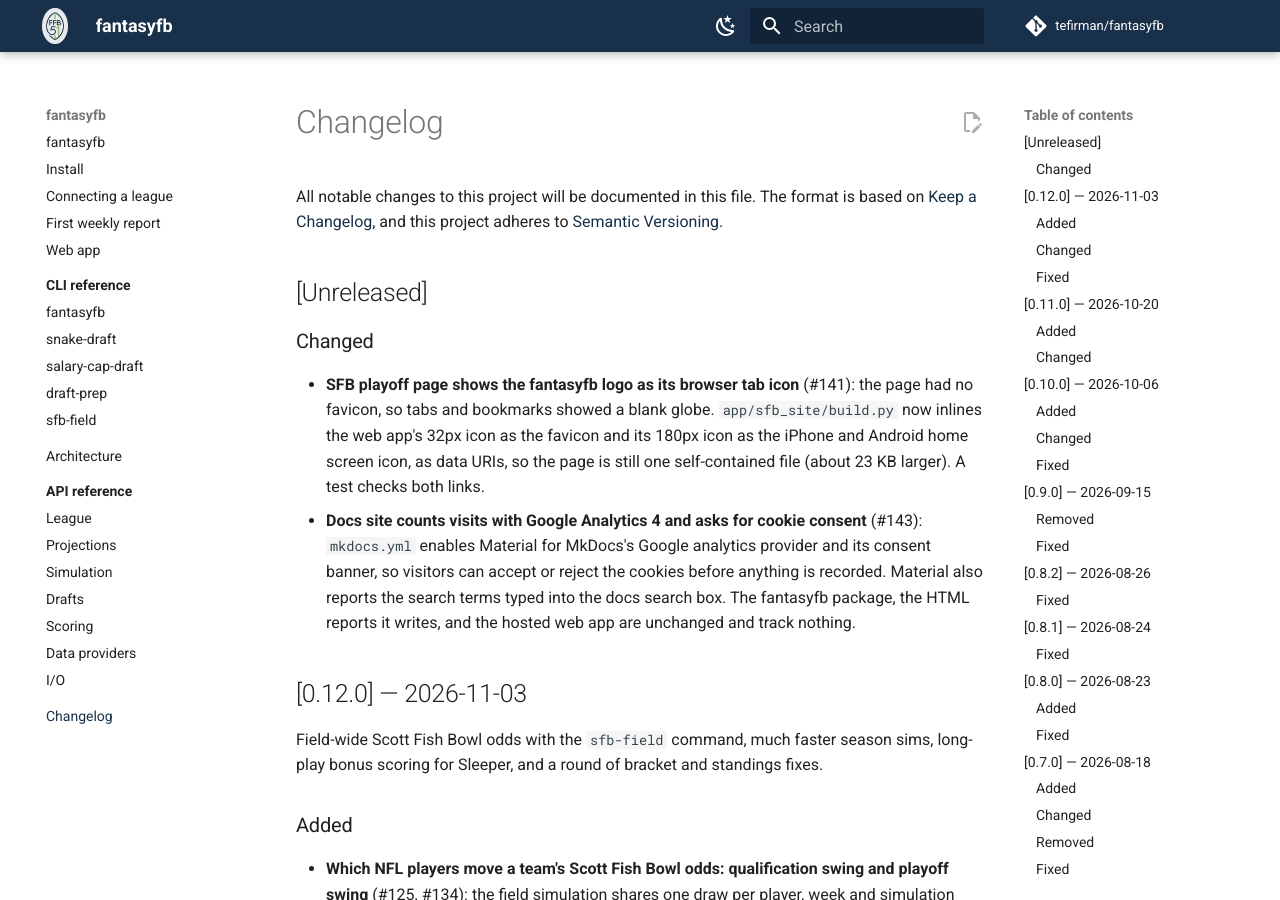
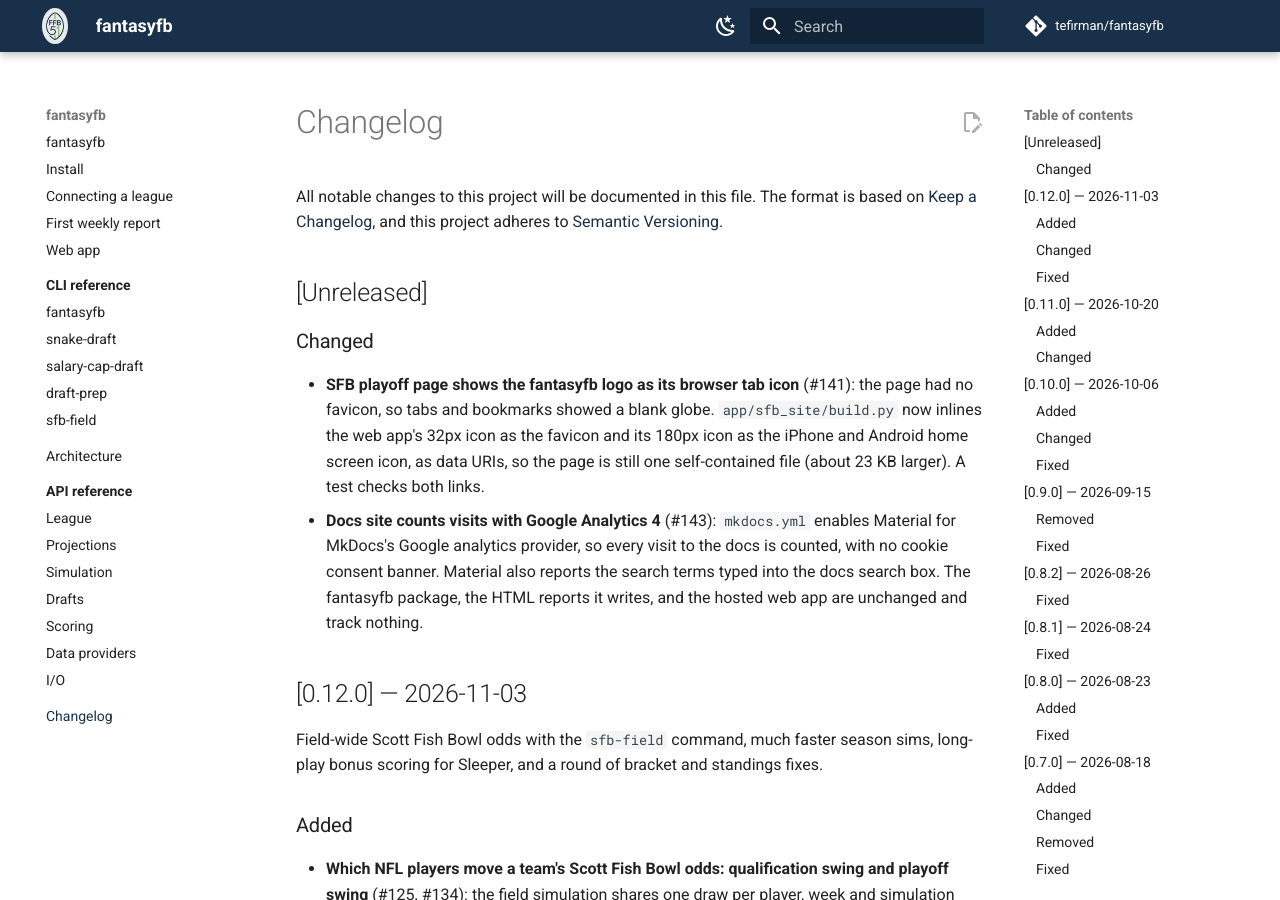
Before and after one commit to tefirman/fantasyfb, an MkDocs documentation site: the page built from docs/changelog.md, in a window 1280 px wide and 900 px high. Built offline with MkDocs 1.6.1 and Material for MkDocs 9.7.7, drawn with Linux system fonts in a browser that asks for light colours; comment, search, counter and statistics services are not loaded.

Commit message:
Drop the cookie consent banner from the docs analytics
Co-Authored-By: Claude Sonnet 5.5 <noreply@anthropic.com>

```diff
--- a/CHANGELOG.md
+++ b/CHANGELOG.md
@@ -8,7 +8,7 @@ and this project adheres to [Semantic Versioning](https://semver.org/spec/v2.0.0
 
 ### Changed
 - **SFB playoff page shows the fantasyfb logo as its browser tab icon** (#141): the page had no favicon, so tabs and bookmarks showed a blank globe. `app/sfb_site/build.py` now inlines the web app's 32px icon as the favicon and its 180px icon as the iPhone and Android home screen icon, as data URIs, so the page is still one self-contained file (about 23 KB larger). A test checks both links.
-- **Docs site counts visits with Google Analytics 4 and asks for cookie consent** (#143): `mkdocs.yml` enables Material for MkDocs's Google analytics provider and its consent banner, so visitors can accept or reject the cookies before anything is recorded. Material also reports the search terms typed into the docs search box. The fantasyfb package, the HTML reports it writes, and the hosted web app are unchanged and track nothing.
+- **Docs site counts visits with Google Analytics 4** (#143): `mkdocs.yml` enables Material for MkDocs's Google analytics provider, so every visit to the docs is counted, with no cookie consent banner. Material also reports the search terms typed into the docs search box. The fantasyfb package, the HTML reports it writes, and the hosted web app are unchanged and track nothing.
 
 ## [0.12.0] — 2026-11-03
 
--- a/mkdocs.yml
+++ b/mkdocs.yml
@@ -102,14 +102,6 @@ extra:
   analytics:
     provider: google
     property: G-1MRV3D498D
-  consent:
-    title: Cookies
-    description: >-
-      This site uses Google Analytics cookies to count visits to the documentation.
-      Accepting is optional and nothing else on the site depends on it.
-    actions:
-      - accept
-      - reject
   social:
     - icon: fontawesome/brands/github
       link: https://github.com/tefirman/fantasyfb
```
